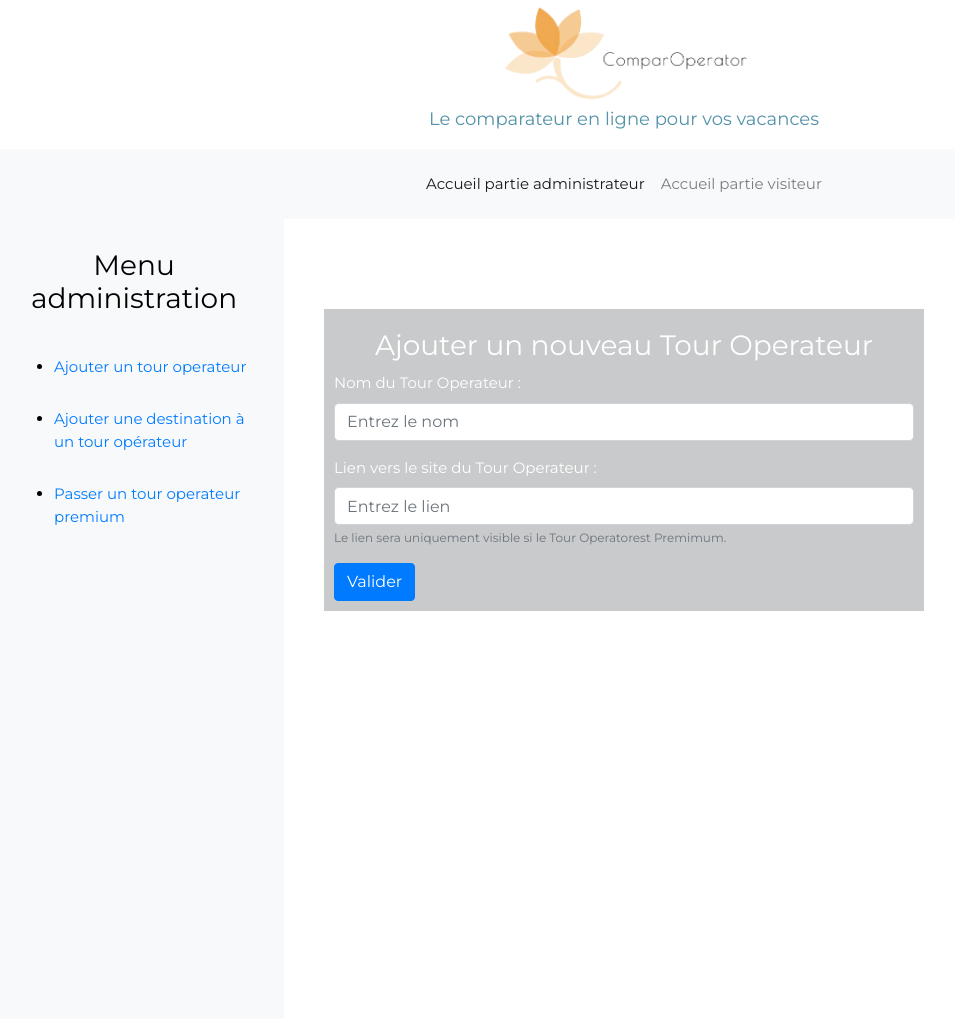
After one commit to Mickael42/ComparOperator, a PHP site: page /pages/pagesAdmin/addNewTO.php in a window 1280 px wide. The commit adds this page. Shown: the whole page, without its empty margins (16-971 px from the left). Run offline with PHP 8.4, Linux system fonts and the light colour scheme; data that the repository does not hold is empty.

Commit message:
fin demi journée 3

```diff
--- a/htdocs/assets/css/style.css
+++ b/htdocs/assets/css/style.css
@@ -141,7 +141,61 @@ footer{
 
 /* Style partie Admin */
 .formAdmin{
+  transform: translateY(90px);
+  padding: 10px;
   text-align: left;
-  width : 400px;
+  width : 600px;
+  margin-left: auto;
+  margin-right: auto;
+  color : white;
+  background-color: #b4b5b6b6;
+}
+.titleForm{
+  text-align: center;
+  margin-bottom: 10px;
+  padding-top: 10px;
+}
 
+
+.contentPage{
+  background: url(https://www.villanovo.fr/images/landing_pages/landing_56_133_1507643339.1920.jpg) center;
+  filter: grayscale(60%);
+  -webkit-filter: grayscale(60%);
+  -moz-filter: grayscale(60%);
+  height: 100vh;
+  z-index : 1;
 }
+
+.successMessage{
+  background: #7ed67973;
+  color : green;
+  margin-right: auto;
+  margin-left: auto;
+  text-align: center;
+  margin-top : 150px;
+  width: 500px;
+}
+
+.sidebar {
+  position: absolute;
+  z-index: 5;
+  width : 300px;
+  background-color: #f8f9fa;
+  flex: 0 0 200px;
+  height: 100vh;
+  display: inherit;
+  flex-direction: column;
+  text-align: left;
+}
+
+.titleSidebar{
+  margin: 20px;
+  padding:10px;
+  color:black;
+  text-align: center;
+}
+
+.linkSidebar{
+  margin: 30px;
+  color : black;
+}
--- a/htdocs/layout/addTourOperatorProcessing.php
+++ b/htdocs/layout/addTourOperatorProcessing.php
@@ -20,4 +20,4 @@ foreach ($allOperator as $operator) {
 }
 
 $bdd->createTourOperator($nameTourOperator, $linkTourOperator);
-header('Location: ../pages/admin.php');
+header('Location: ../pages/pagesAdmin/homePageAdmin.php?validation1=success');
--- a/htdocs/layout/manager.php
+++ b/htdocs/layout/manager.php
@@ -83,9 +83,5 @@ class Manager
                                                 VALUES(?,?,?)");
         $createDestination->execute(array($location, $price, $id_tour_operator));
 
-        $addDestinationFakeTO = $this->bdd->prepare("INSERT INTO destinations(location, price, id_tour_operator)
-        VALUES(?,?,?)");
-        $addDestinationFakeTO->execute(array($location, 0, 2));
-
     }
 }
--- a/htdocs/pages/admin.php
+++ b/htdocs/pages/pagesAdmin/addNewTO.php
@@ -1,3 +1,12 @@
+<?php
+require "../../layout/manager.php";
+require "../../partials/classes/TourOperator.php";
+$bdd = new Manager('127.0.0.1');
+$allOperators = $bdd->getAllOperator();
+
+?>
+
+
 <!DOCTYPE html>
 <html lang="en">
 
@@ -6,23 +15,24 @@
     <meta name="viewport" content="width=device-width, initial-scale=1.0">
     <meta http-equiv="X-UA-Compatible" content="ie=edge">
     <link rel="stylesheet" href="https://stackpath.bootstrapcdn.com/bootstrap/4.3.1/css/bootstrap.min.css" integrity="sha384-ggOyR0iXCbMQv3Xipma34MD+dH/1fQ784/j6cY/iJTQUOhcWr7x9JvoRxT2MZw1T" crossorigin="anonymous">
-    <link rel="stylesheet" href="../assets/css/style.css">
+    <link rel="stylesheet" href="../../assets/css/style.css">
     <link href="https://fonts.googleapis.com/css?family=Montserrat&display=swap" rel="stylesheet">
-    <title>ComparOperator/Administrateur</title>
+    <title>ComparOperator/Ajout nouveau tour operateur</title>
 </head>
-<?php include('../partials/header.php') ?>
 
-<body>
+<?php include('../../partials/headerAdmin.php') ?>
+<body class="bodyAdmin">
+    <?php include('../../partials/sidebar.php') ?>
 
-<!-- forumaire pour l'ajout d'un nouveau TO  -->
+
+    <!-- forumaire pour l'ajout d'un nouveau TO  -->
     <div class="formAdmin">
-        <h3>Ajouter un nouveau Tour Operator</h3>
-        <?php  if (isset($_GET['error']))
-                {
-                  echo '<span class="text-danger">Ce tour opérateur est déjà enregistré dans la base de donnée !</span>';
-                };
-                ?>
-        <form action="../layout/addTourOperatorProcessing.php" method="post">
+        <h3 class="titleForm">Ajouter un nouveau Tour Operateur</h3>
+        <?php if (isset($_GET['error'])) {
+            echo '<span class="text-danger">Ce tour opérateur est déjà enregistré dans la base de donnée !</span>';
+        };
+        ?>
+        <form action="../../layout/addTourOperatorProcessing.php" method="post">
             <div class="form-group">
                 <label for="nameTourOperator">Nom du Tour Operateur :</label>
                 <input type="text" name="nameTourOperator" class="form-control" id="nameTourOperator" placeholder="Entrez le nom" required>
@@ -35,31 +45,6 @@
             <button type="submit" class="btn btn-primary">Valider</button>
         </form>
     </div>
-
-    <div class="formAdmin">
-        <h3>Ajouter un nouveau Tour Operator</h3>
-        <?php  if (isset($_GET['error']))
-                {
-                  echo '<span class="text-danger">Ce tour opérateur est déjà enregistré dans la base de donnée !</span>';
-                };
-                ?>
-        <form action="../layout/addTourOperatorProcessing.php" method="post">
-            <div class="form-group">
-                <label for="nameTourOperator">Nom du Tour Operateur :</label>
-                <input type="text" name="nameTourOperator" class="form-control" id="nameTourOperator" placeholder="Entrez le nom" required>
-            </div>
-            <div class="form-group">
-                <label for="linkTourOperator">Lien vers le site du Tour Operateur : </label>
-                <input type="text" class="form-control" name="linkTourOperator" id="linkTourOperator" placeholder="Entrez le lien" required>
-                <small id="linkTourOperatorHelp" class="form-text text-muted">Le lien sera uniquement visible si le Tour Operatorest Premimum.</small>
-            </div>
-            <button type="submit" class="btn btn-primary">Valider</button>
-        </form>
-    </div>
-
-
-
-
 </body>
 
 
--- a/htdocs/partials/classes/TourOperator.php
+++ b/htdocs/partials/classes/TourOperator.php
@@ -7,14 +7,13 @@ class TourOperator {
     private $link;
     private $is_premium;
 
-    public function __construct(array $operators){
-        foreach($operators as $operator){
-            $this->id = $operator[0];
-            $this->name = $operator[1];
-            $this->grade = $operator[2];
-            $this->link = $operator[3];
-            $this->is_premium = $operator[4];
-        }
+    public function __construct(array $operator){
+            $this->id = $operator['id'];
+            $this->name = $operator['name'];
+            $this->grade = $operator['grade'];
+            $this->link = $operator['link'];
+            $this->is_premium = $operator['is_premium'];
+
     }
 
     public function getId(){
--- /dev/null
+++ b/htdocs/partials/headerAdmin.php
@@ -0,0 +1,14 @@
+<header id="headerAdmin">
+  <img class="img" style="max-width:250px;" src="/assets/img/logo2.png">
+  <p class="text">Le comparateur en ligne pour vos vacances<p>
+  <nav class="navbar navbar-expand-lg navbar-light bg-light mx-auto">
+        <ul class="nav navbar-nav navbar-center">
+          <li class="nav-item active">
+            <a class="nav-link" href="homePageAdmin.php">Accueil partie administrateur <span class="sr-only">(current)</span></a>
+          </li>
+          <li class="nav-item">
+            <a class="nav-link" href="../main.php">Accueil partie visiteur</a>
+          </li>
+        </ul>
+      </nav>
+</header>
--- /dev/null
+++ b/htdocs/partials/sidebar.php
@@ -0,0 +1,8 @@
+<aside class="sidebar">
+<h3 class="titleSidebar">Menu administration</h3>
+    <ul class="listLinksSidebar">
+      <li class="linkSidebar"><a class="textLink" href="addNewTO.php">Ajouter un tour operateur</a></li>
+      <li class="linkSidebar"><a class="textLink" href="addNewDestinationTO.php">Ajouter une destination à un tour opérateur</a></li>
+      <li class="linkSidebar"><a class="textLink" href="#">Passer un tour operateur premium</a></li>
+    </ul>
+  </aside>
```
Also changed, not shown: htdocs/layout/addNewDestinationToTOProcessing.php (added, +23 -0 lines), htdocs/pages/pagesAdmin/addNewDestinationTO.php (added, +81 -0 lines), htdocs/pages/pagesAdmin/homePageAdmin.php (added, +45 -0 lines).
